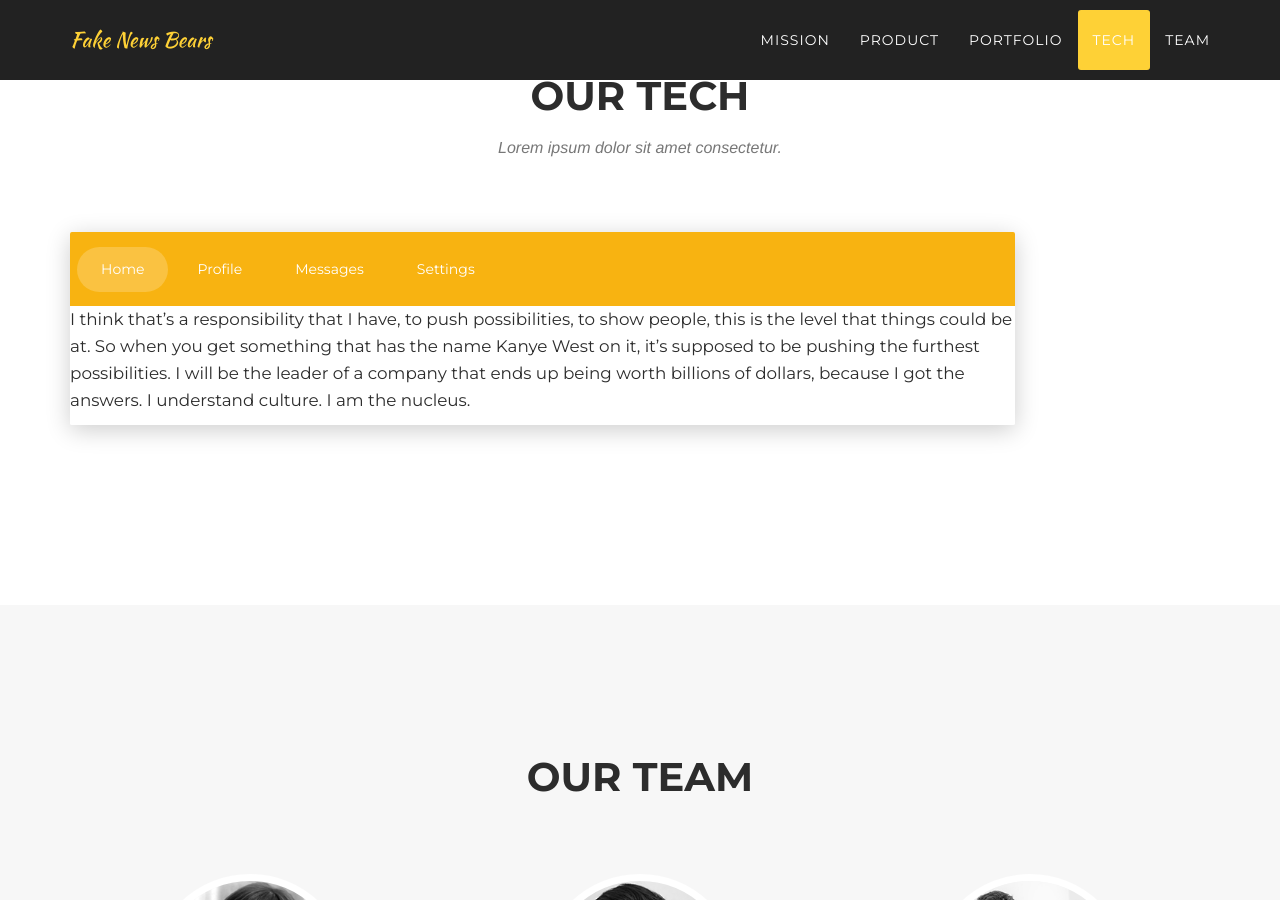
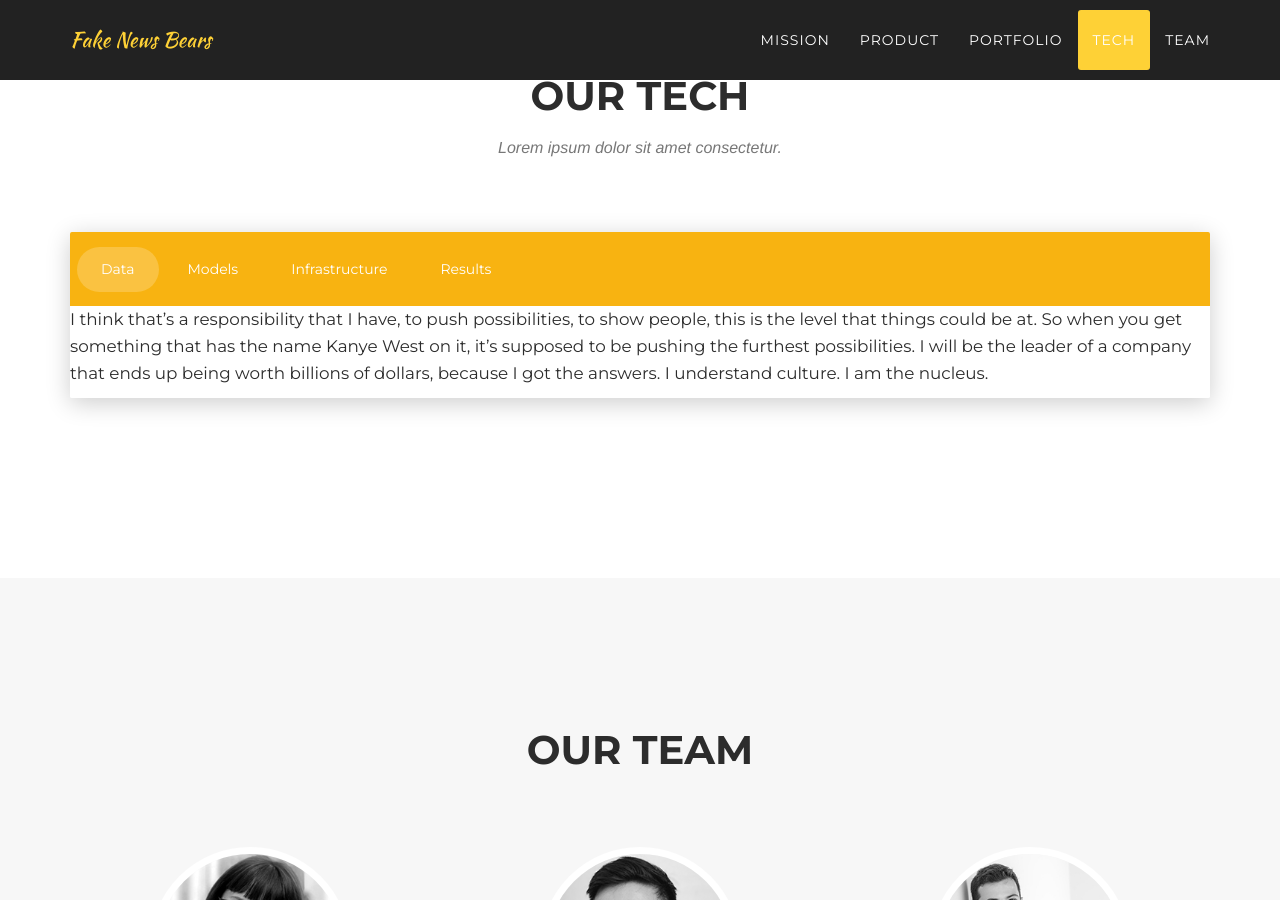
Before and after one commit to akikoiwamizu/fake-news-bears, a Jekyll site: the page built from index.html, in a window 1280 px wide and 900 px high, scrolled down 4360 px. Built offline with Jekyll 4.4.1, drawn with Linux system fonts in a browser that asks for light colours; some web fonts are replaced.

Commit message:
Update infra.html

```diff
--- a/_includes/infra.html
+++ b/_includes/infra.html
@@ -7,47 +7,47 @@
                     <h3 class="section-subheading text-muted">Lorem ipsum dolor sit amet consectetur.</h3>
                 </div>
 
-                <div class="col-md-10 ml-auto col-xl-6 mr-auto">
+                <div class="col-lg-12">
                   <!-- Tabs with Background on Card -->
                   <div class="card">
                     <div class="card-header">
                       <ul class="nav nav-tabs nav-tabs-neutral justify-content-center" role="tablist" data-background-color="yellow">
                         <li class="nav-item">
-                          <a class="nav-link active" data-toggle="tab" href="#home1" role="tab">Home</a>
+                          <a class="nav-link active" data-toggle="tab" href="#data" role="tab">Data</a>
                         </li>
                         <li class="nav-item">
-                          <a class="nav-link" data-toggle="tab" href="#profile1" role="tab">Profile</a>
+                          <a class="nav-link" data-toggle="tab" href="#models" role="tab">Models</a>
                         </li>
                         <li class="nav-item">
-                          <a class="nav-link" data-toggle="tab" href="#messages1" role="tab">Messages</a>
+                          <a class="nav-link" data-toggle="tab" href="#infra" role="tab">Infrastructure</a>
                         </li>
                         <li class="nav-item">
-                          <a class="nav-link" data-toggle="tab" href="#settings1" role="tab">Settings</a>
+                          <a class="nav-link" data-toggle="tab" href="#results" role="tab">Results</a>
                         </li>
                       </ul>
                     </div>
                     <div class="card-body">
                       <!-- Tab panes -->
                       <div class="tab-content text-left">
-                        <div class="tab-pane active" id="home1" role="tabpanel">
-                          <p>I think that’s a responsibility that I have, to push possibilities, to show people, this is the level that things could be at. So when you get something that has the name Kanye West on it, it’s supposed to be pushing the furthest possibilities. I will be the leader of a company that ends up being worth billions of dollars, because I got the answers. I understand culture. I am the nucleus.</p>
+                        <div class="tab-pane active" id="data" role="tabpanel">
+                            <p>I think that’s a responsibility that I have, to push possibilities, to show people, this is the level that things could be at. So when you get something that has the name Kanye West on it, it’s supposed to be pushing the furthest possibilities. I will be the leader of a company that ends up being worth billions of dollars, because I got the answers. I understand culture. I am the nucleus.</p>
                         </div>
-                        <div class="tab-pane" id="profile1" role="tabpanel">
-                          <p> I will be the leader of a company that ends up being worth billions of dollars, because I got the answers. I understand culture. I am the nucleus. I think that’s a responsibility that I have, to push possibilities, to show people, this is the level that things could be at. I think that’s a responsibility that I have, to push possibilities, to show people, this is the level that things could be at. </p>
+                        <div class="tab-pane" id="models" role="tabpanel">
+                            <p> I will be the leader of a company that ends up being worth billions of dollars, because I got the answers. I understand culture. I am the nucleus. I think that’s a responsibility that I have, to push possibilities, to show people, this is the level that things could be at. I think that’s a responsibility that I have, to push possibilities, to show people, this is the level that things could be at. </p>
+                            <p> I will be the leader of a company that ends up being worth billions of dollars, because I got the answers. I understand culture. I am the nucleus. I think that’s a responsibility that I have, to push possibilities, to show people, this is the level that things could be at. I think that’s a responsibility that I have, to push possibilities, to show people, this is the level that things could be at. </p>
                         </div>
-                        <div class="tab-pane" id="messages1" role="tabpanel">
-                          <p>I think that’s a responsibility that I have, to push possibilities, to show people, this is the level that things could be at. So when you get something that has the name Kanye West on it, it’s supposed to be pushing the furthest possibilities. I will be the leader of a company that ends up being worth billions of dollars, because I got the answers. I understand culture. I am the nucleus.</p>
+                        <div class="tab-pane" id="infra" role="tabpanel">
+                            <p>I think that’s a responsibility that I have, to push possibilities, to show people, this is the level that things could be at. So when you get something that has the name Kanye West on it, it’s supposed to be pushing the furthest possibilities. I will be the leader of a company that ends up being worth billions of dollars, because I got the answers. I understand culture. I am the nucleus.</p>
                         </div>
-                        <div class="tab-pane" id="settings1" role="tabpanel">
-                          <p>
-                            "I will be the leader of a company that ends up being worth billions of dollars, because I got the answers. I understand culture. I am the nucleus. I think that’s a responsibility that I have, to push possibilities, to show people, this is the level that things could be at."
-                          </p>
+                        <div class="tab-pane" id="results" role="tabpanel">
+                            <p>I think that’s a responsibility that I have, to push possibilities, to show people, this is the level that things could be at. So when you get something that has the name Kanye West on it, it’s supposed to be pushing the furthest possibilities. I will be the leader of a company that ends up being worth billions of dollars, because I got the answers. I understand culture. I am the nucleus.</p>
+                            <p>I think that’s a responsibility that I have, to push possibilities, to show people, this is the level that things could be at. So when you get something that has the name Kanye West on it, it’s supposed to be pushing the furthest possibilities. I will be the leader of a company that ends up being worth billions of dollars, because I got the answers. I understand culture. I am the nucleus.</p>
                         </div>
                       </div>
                     </div>
                   </div>
                   <!-- End Tabs on plain Card -->
                 </div>
-              </div>
+            </div>
         </div>
     </section>
```
